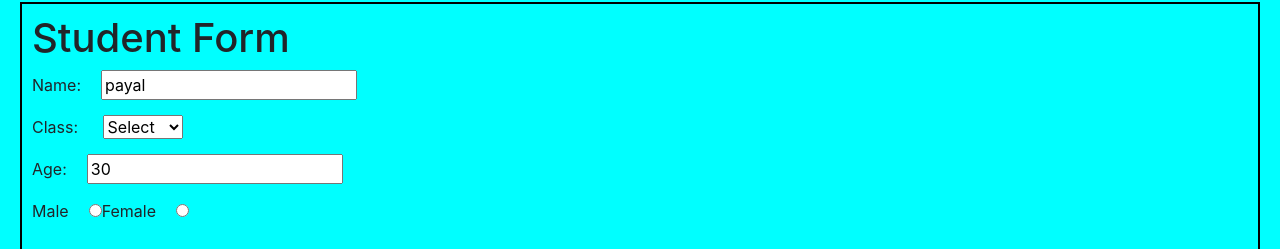
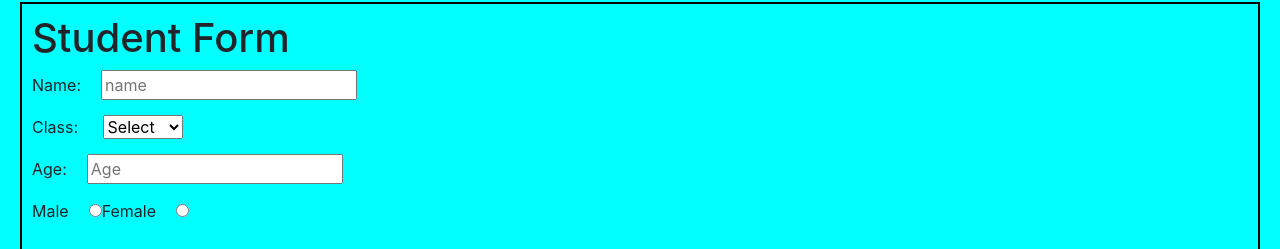
Before and after one commit to punit355743/reactjs-student-demo-app, a React (Create React App) app: page / in a window 1280 px wide. Shown: the part 499-748 px from the top of the page. Built offline with nearby package versions, Linux system fonts and the light colour scheme.

Commit message:
custom form validation implemented

```diff
--- a/src/components/student-form/StudentForm.css
+++ b/src/components/student-form/StudentForm.css
@@ -12,3 +12,8 @@
   margin-top: 21px;
   padding: 10px;
 }
+
+.form-input-error {
+  color: red;
+  font-weight: 600;
+}
--- a/src/components/student-form/StudentForm.js
+++ b/src/components/student-form/StudentForm.js
@@ -2,53 +2,61 @@ import React, { useContext } from 'react';
 import "./StudentForm.css"
 import useForm from './../../validator/useForm';
 import { schoolContext } from './../../store/Provider';
+import validatorForErrorsInfo from './../../validator/validatorForErrorsInfo';
 
 function StudentForm(props) {
 
     const { addStudent } = useContext(schoolContext);
-    const { values, onChangeHandler } = useForm({
-        name: "payal",
+    const addStudentInSchool = () => {
+        addStudent({ name: values.name, studentClassName: values.studentClassName, age: values.age, gender: values.gender });
+    }
+
+
+    const { values, onChangeHandler, errors, onSubmitHandler } = useForm({
+        name: "",
         studentClassName: "",
-        age: "30",
+        age: "",
         gender: ""
-    })
-    const addStudentInSchool = (event) => {
-        event.preventDefault();
-        addStudent({ name: values.name, studentClassName: values.studentClassName, age: values.age, gender: values.gender })
-
-    }
+    }, validatorForErrorsInfo, addStudentInSchool)
 
     return (
         <form className={"form-container"}>
             <h1>
                 Student Form
        </h1>
-            <div>Name:<input type="text" name="name" value={values.name} onChange={(e) => onChangeHandler(e)} placeholder="name" className={"form-item"} /></div>
-            <div>Class: <select className="form-control" name="studentClassName" value={values.studentClassName} onChange={(e) => onChangeHandler(e)} className={"form-item"}>
+            <div>Name:<input type="text" name="name" value={values.name} onChange={onChangeHandler} placeholder="name" className={"form-item"} />
+                {errors.name && <p className="form-input-error"> {errors.name}</p>}
+            </div>
+            <div>Class: <select className="form-control" name="studentClassName" value={values.studentClassName} onChange={onChangeHandler} className={"form-item"}>
                 <option value="select">Select</option>
                 <option value="First">First</option>
                 <option value="Second">Second</option>
                 <option value="Third">Third</option>
-            </select></div>
-            <div>Age:<input type="text" placeholder="Age" name="age" value={values.age} onChange={(e) => onChangeHandler(e)} className={"form-item"} /></div>
+            </select>
+                {errors.studentClassName && <p className="form-input-error"> {errors.studentClassName}</p>}
+            </div>
+            <div>Age:<input type="text" placeholder="Age" name="age" value={values.age} onChange={onChangeHandler} className={"form-item"} />
+                {errors.age && <p className="form-input-error"> {errors.age}</p>}
+            </div>
             <div className="radio-buttons">
                 Male
                 <input
                     value="Male"
                     name="gender"
                     type="radio"
-                    onChange={(e) => onChangeHandler(e)} className={"form-item"}
+                    onChange={onChangeHandler} className={"form-item"}
                 />
                 Female
                 <input
                     value="Female"
                     name="gender"
                     type="radio"
-                    onChange={(e) => onChangeHandler(e)} className={"form-item"}
+                    onChange={onChangeHandler} className={"form-item"}
                 />
+                {errors.gender && <p className="form-input-error"> {errors.gender}</p>}
             </div>
-            <button onClick={addStudentInSchool} className={"submit-btn"}>Submit</button>
-        </form>
+            <button onClick={(e) => onSubmitHandler(e)} className={"submit-btn"}>Submit</button>
+        </form >
 
     );
 }
--- a/src/validator/useForm.js
+++ b/src/validator/useForm.js
@@ -1,16 +1,31 @@
-import React, { useState } from 'react';
+import React, { useState, useEffect } from 'react';
 
-function useForm(formInitialState) {
+function useForm(formInitialState, validator, callBack) {
 
-    const [values, setValues] = useState(formInitialState)
+    const [values, setValues] = useState(formInitialState);
+    const [errors, setErrors] = useState({});
+    const [isSubmitForm, setIsSubmitForm] = useState(false);
 
     const onChangeHandler = (e) => {
         const { name, value } = e.target;
-        setValues({ ...values, [name]: value })
+        setValues({ ...values, [name]: value });
 
     }
 
-    return { values, onChangeHandler }
+    const onSubmitHandler = (event) => {
+        event.preventDefault();
+        setErrors(validator(values));
+        setIsSubmitForm(true);
+    }
+
+    useEffect(() => {
+        if (Object.keys(errors).length === 0 && isSubmitForm) {
+            callBack();
+        }
+
+    }, [errors])
+
+    return { values, onChangeHandler, errors, onSubmitHandler }
 
 }
 
--- /dev/null
+++ b/src/validator/validatorForErrorsInfo.js
@@ -0,0 +1,24 @@
+import React from 'react';
+
+function validatorForErrorsInfo(values) {
+    let errors = {};
+
+    if (!values.name) {
+        errors.name = "Student Name is require !!!";
+    }
+    if (!values.studentClassName) {
+        errors.studentClassName = "Please select the class name !!!";
+    }
+
+    if (!values.age) {
+        errors.age = "Student Age is require !!!";
+    }
+
+    if (!values.gender) {
+        errors.gender = "Gender is require !!!";
+    }
+
+    return errors;
+}
+
+export default validatorForErrorsInfo;
```
